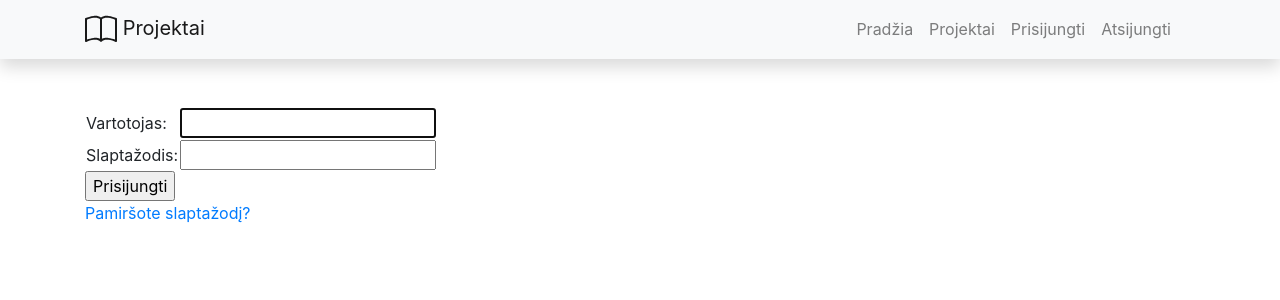
After one commit to akrom1kas/django_project_2022_05_09, a Django app: page /accounts/login/ in a window 1280 px wide. The commit adds this page. Shown: the top 300 px of the page. Run offline with Django 4.2, Linux system fonts and the light colour scheme; some libraries are stand-ins or nearby versions.

Commit message:
pridetas login ir logout

```diff
--- a/mysite/mysite/settings.py
+++ b/mysite/mysite/settings.py
@@ -122,3 +122,4 @@ STATIC_URL = 'static/'
 # https://docs.djangoproject.com/en/4.0/ref/settings/#default-auto-field
 
 DEFAULT_AUTO_FIELD = 'django.db.models.BigAutoField'
+LOGIN_REDIRECT_URL = '/'
--- a/mysite/mysite/urls.py
+++ b/mysite/mysite/urls.py
@@ -18,5 +18,6 @@ from django.urls import path, include
 
 urlpatterns = [
     path('projects/', include('projects.urls')),
+    path('accounts/', include('django.contrib.auth.urls')),
     path('admin/', admin.site.urls),
 ]
--- a/mysite/projects/templates/base.html
+++ b/mysite/projects/templates/base.html
@@ -32,6 +32,12 @@
                 <li class="nav-item">
                     <a class="nav-link" href="{% url 'projects' %}">Projektai</a>
                 </li>
+                <li class="nav-item">
+
+                <li class="nav-item"><a class="nav-link" href="{% url 'login'%}?next={{request.path}}">Prisijungti</a></li>
+                <li class="nav-item"><a class="nav-link" href="{% url 'logout'%}?next=/projects">Atsijungti</a></li>
+                <li class="nav-item"><a class="nav-link" href="{{ user.get_username }}">{{ user.get_username }}</a></li>
+                </li>
             </ul>
         </div>
     </div>
--- /dev/null
+++ b/mysite/projects/templates/registration/logged_out.html
@@ -0,0 +1,6 @@
+{% extends "base.html" %}
+
+{% block content %}
+  <p>Sėkmingai atsijungėte!</p>
+  <a href="{% url 'login'%}">Prisijungti iš naujo.</a>
+{% endblock %}
--- /dev/null
+++ b/mysite/projects/templates/registration/login.html
@@ -0,0 +1,33 @@
+{% extends "base.html" %}
+
+{% block content %}
+
+  {% if form.errors %}
+    <p>Prisijungimo klaida, bandykite dar kartą!</p>
+  {% endif %}
+
+  {% if next %}
+    {% if user.is_authenticated %}
+      <p>Neturite prieigos prie šios informacijos. Turite prisijungti.</p>
+    {% endif %}
+  {% endif %}
+
+  <form method="post" action="{% url 'login' %}">
+    {% csrf_token %}
+    <table>
+      <tr>
+        <td>Vartotojas: </td>
+        <td>{{ form.username }}</td>
+      </tr>
+      <tr>
+        <td>Slaptažodis: </td>
+        <td>{{ form.password }}</td>
+      </tr>
+    </table>
+    <input type="submit" value="Prisijungti" />
+    <input type="hidden" name="next" value="{{ next }}" />
+  </form>
+
+  <p><a href="{% url 'password_reset' %}">Pamiršote slaptažodį?</a></p>
+
+{% endblock %}
```
Also changed, not shown: mysite/db.sqlite3.
